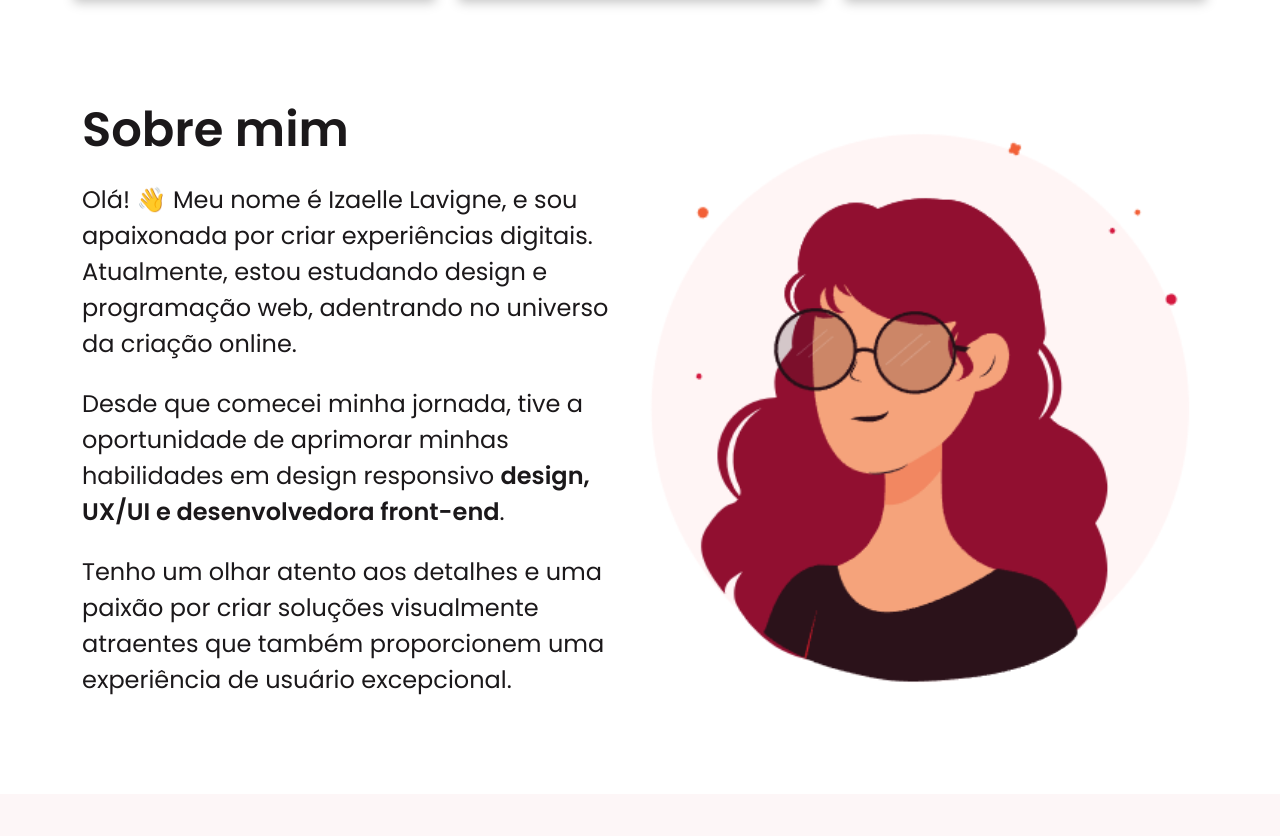
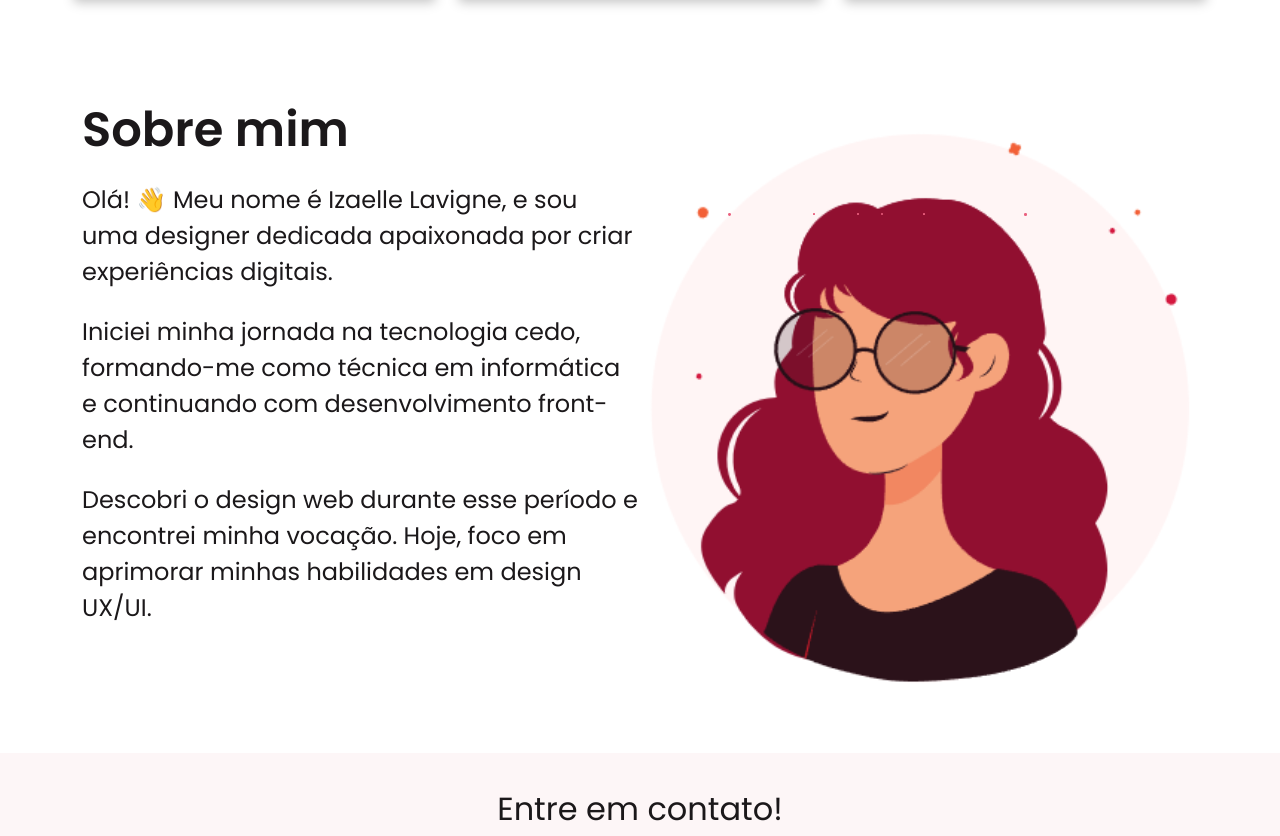
Before and after one commit to LeoCesar0/elle-portifolio, a React (Vite) app: page / in a window 1280 px wide. Shown: the part 2255-3091 px from the top of the page. Built offline with nearby package versions, Linux system fonts and the light colour scheme; what tailwindcss-animated would draw is missing.

Commit message:
feat: add particles

```diff
--- a/src/components/AboutSection.jsx
+++ b/src/components/AboutSection.jsx
@@ -1,3 +1,4 @@
+import { useEffect } from "react";
 import { useT } from "../hooks/useT";
 
 export const AboutSection = () => {
@@ -7,22 +8,43 @@ export const AboutSection = () => {
   });
 
   const text1 = useT({
-    en: "Hello! 👋 My name is Izaelle Lavigne, and I am passionate about crafting digital experiences. Currently, I am studying web design and programming, delving into the realm of online creation.",
-    pt: "Olá! 👋 Meu nome é Izaelle Lavigne, e sou apaixonada por criar experiências digitais. Atualmente, estou estudando design e programação web, adentrando no universo da criação online.",
+    en: "Hello! 👋 My name is Izaelle Lavigne, and I am a dedicated designer passionate about crafting digital experiences.",
+    pt: "Olá! 👋 Meu nome é Izaelle Lavigne, e sou uma designer dedicada apaixonada por criar experiências digitais.",
   });
 
   const text2_1 = useT({
-    en: "Since I began my journey, I've had the opportunity to enhance my skills in responsive",
-    pt: "Desde que comecei minha jornada, tive a oportunidade de aprimorar minhas habilidades em design responsivo",
+    en: "I started my journey in technology early, graduating as a computer technician and continuing with front-end development.",
+    pt: "Iniciei minha jornada na tecnologia cedo, formando-me como técnica em informática e continuando com desenvolvimento front-end.",
   });
   const text2_bold = useT({
-    en: "design, UX/UI, and front-end developer",
-    pt: "design, UX/UI e desenvolvedora front-end",
+    en: "",
+    pt: "",
   });
   const text2_2 = useT({
-    en: "I have a keen eye for detail and a passion for creating visually appealing solutions that also provide an exceptional user experience.",
-    pt: "Tenho um olhar atento aos detalhes e uma paixão por criar soluções visualmente atraentes que também proporcionem uma experiência de usuário excepcional.",
+    en: "I discovered web design during this time and found my calling. Today, I focus on honing my skills in UX/UI design.",
+    pt: " Descobri o design web durante esse período e encontrei minha vocação. Hoje, foco em aprimorar minhas habilidades em design UX/UI.",
   });
+
+  useEffect(() => {
+    const particlesContainer = document.querySelector(".particles");
+
+    function createParticle() {
+      const particle = document.createElement("div");
+      particle.className = "particle";
+      const size = Math.random() * 4 + 1; // Random size between 1px to 5px
+      particle.style.width = `${size}px`;
+      particle.style.height = `${size}px`;
+      const position = Math.random() * 100 + "%"; // Random horizontal position
+      particle.style.left = position;
+      particlesContainer.appendChild(particle);
+
+      setTimeout(() => {
+        particle.remove(); // Remove particle after animation ends
+      }, 1500); // Adjust timing to match animation duration
+    }
+
+    setInterval(createParticle, 500);
+  }, []);
 
   return (
     <section className="px-[12px] md:grid md:grid-cols-2" id="about">
@@ -33,16 +55,19 @@ export const AboutSection = () => {
         <div className="mb-8 grid grid-cols-1 gap-6 text-[24px] leading-[36px]">
           <p>{text1}</p>
           <p>
-            {text2_1} <span className="font-semibold">{text2_bold}</span>.
+            {text2_1} <span className="font-semibold">{text2_bold}</span>
           </p>
           <p>{text2_2}</p>
         </div>
       </div>
-      <img
-        className="w-full object-cover object-top hidden md:block rounded-full"
-        src="images/avatar.png"
-        alt="Elle Avatar"
-      />
+      <div className="avatar-container hidden md:inline-block">
+        <img
+          className="w-full object-cover object-top  rounded-full "
+          src="images/avatar.png"
+          alt="Elle Avatar"
+        />
+        <div className="particles"></div>
+      </div>
     </section>
   );
 };
--- a/src/styles/global.css
+++ b/src/styles/global.css
@@ -102,3 +102,38 @@ body {
     transform: translateX(300%) translateY(300%);
   }
 }
+
+/* AVATAR PARTICLES */
+.avatar-container {
+  position: relative;
+}
+
+.particles {
+  position: absolute;
+  top: 20%;
+  left: 0;
+  width: 100%;
+  height: 100%;
+  pointer-events: none;
+}
+
+.particle {
+  position: absolute;
+  width: 4px;
+  height: 4px;
+  @apply bg-secondary;
+  border-radius: 50%;
+  animation: float 3s ease-out infinite;
+  z-index: 2;
+}
+
+@keyframes float {
+  0% {
+    transform: translateY(0) scale(1);
+    opacity: 1;
+  }
+  100% {
+    transform: translateY(-250px) scale(0);
+    opacity: 0;
+  }
+}
```
